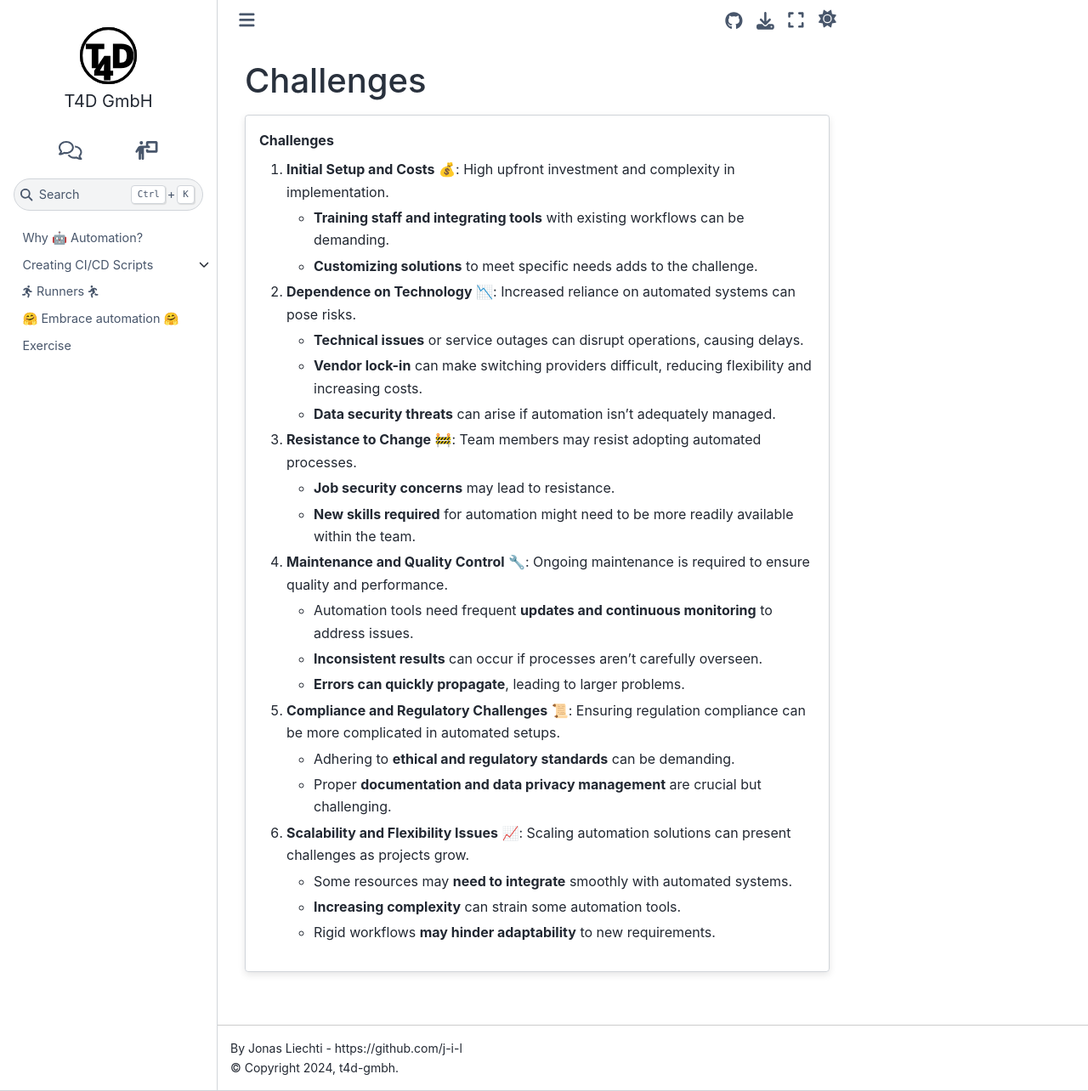
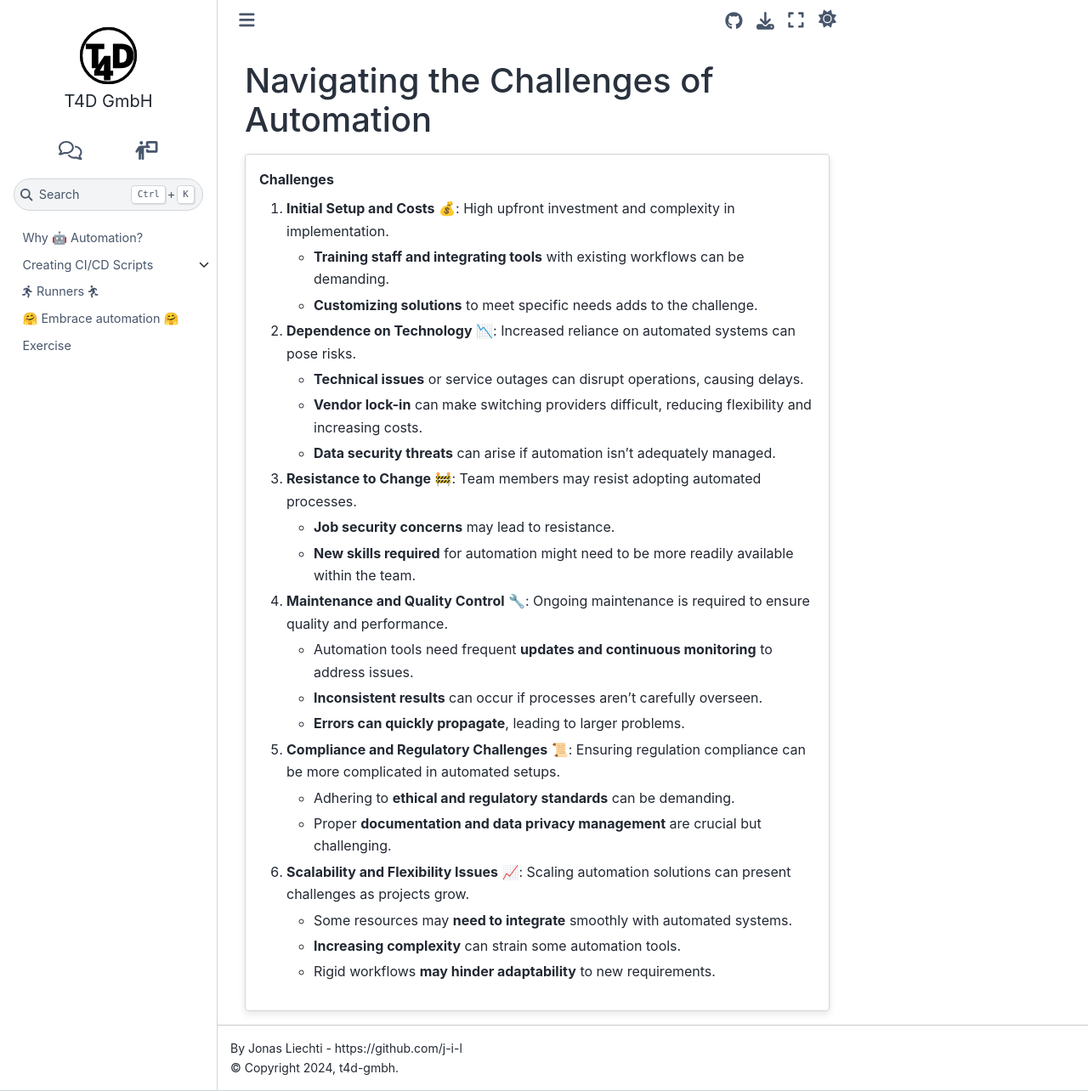
Before and after one commit to t4d-gmbh/ci-cd-workflows, a Sphinx documentation site: the page built from source/content/why_automation/for_non_sd_challenges.md, in a window 1280 px wide and 1284 px high. Shown: the whole window at 85% size. Built offline with Sphinx 7.4.7 and the Sphinx Book theme 1.1.4, drawn with Linux system fonts in a browser that asks for light colours; the version number could not be read and is left out.

Commit message:
Update for_non_sd_challenges.md
Re-rephrased the title to match the style of previous sections (and to avoid having the same title as the sub-section's)

```diff
--- a/source/content/why_automation/for_non_sd_challenges.md
+++ b/source/content/why_automation/for_non_sd_challenges.md
@@ -1,4 +1,4 @@
-## Challenges
+## Navigating the Challenges of Automation
 :::{card} Challenges
 1. **Initial Setup and Costs** 💰: High upfront investment and complexity in implementation{% if page %}.
    - **Training staff and integrating tools** with existing workflows can be demanding.
```
